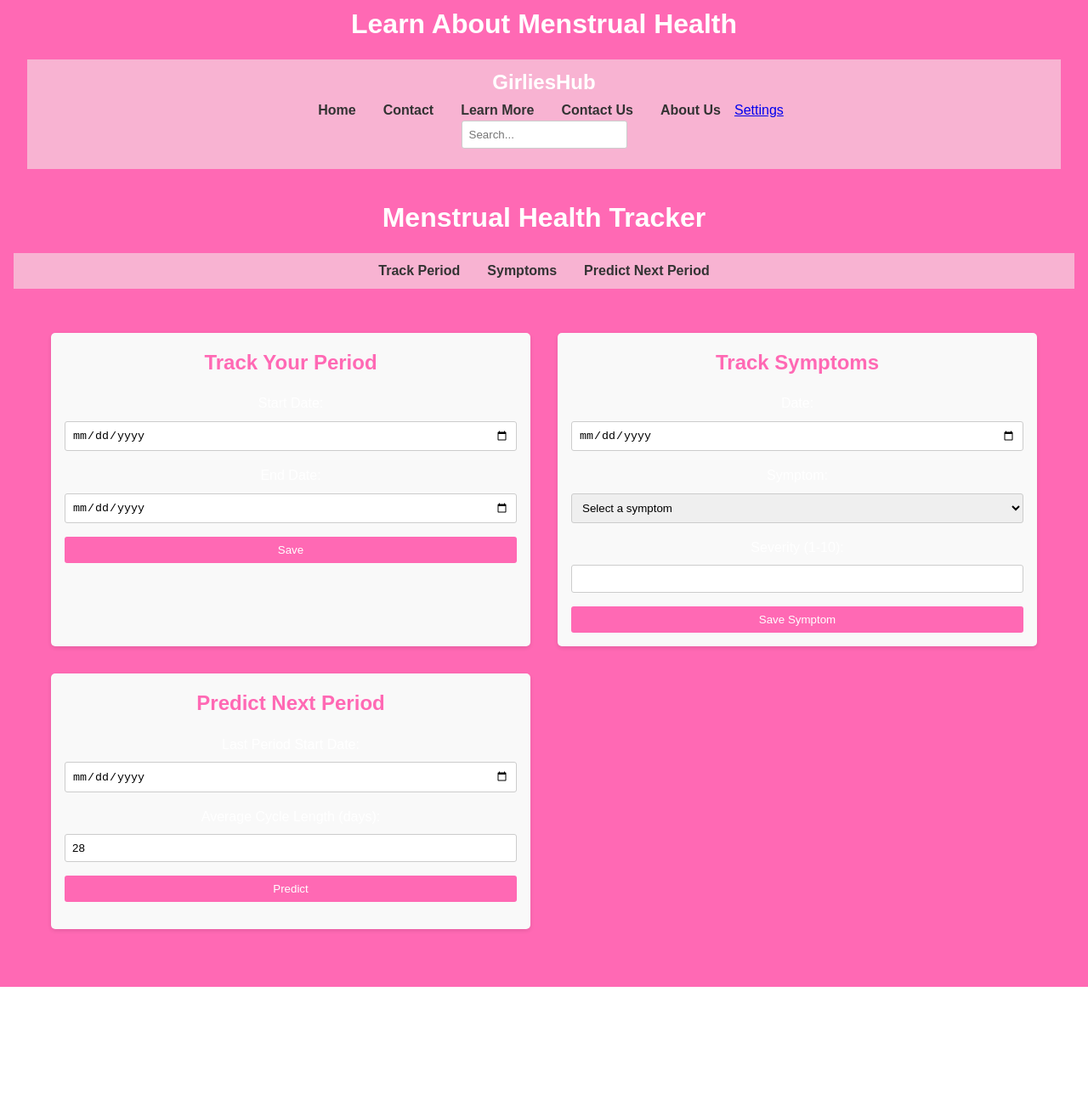
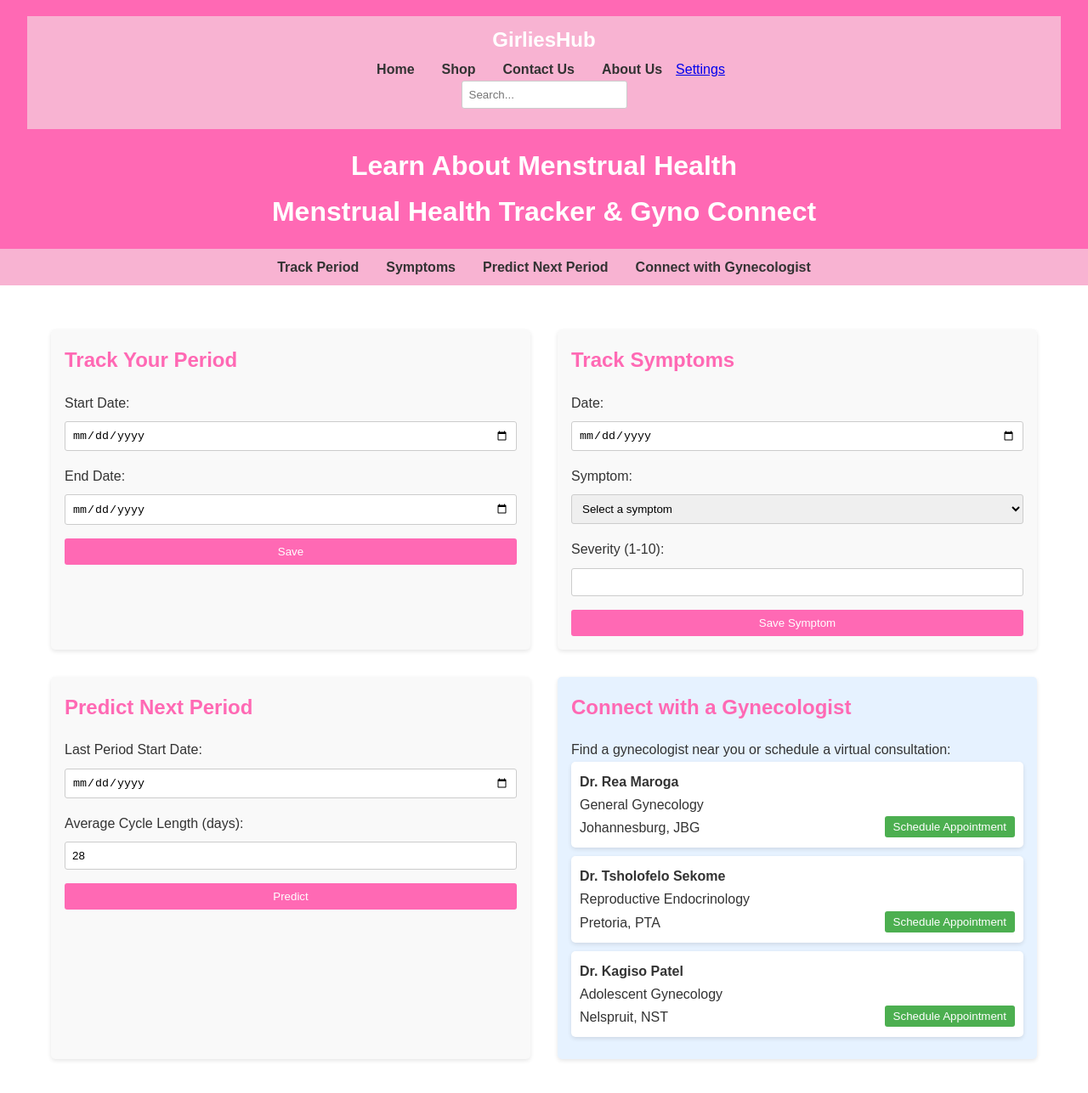
Before and after one commit to reaapunzell/Aquatutor, a plain HTML site: page track-period.html in a window 1280 px wide. Shown: the part 13-1300 px from the top of the page at 85% size. Before the commit the page ends 1175 px from the top, so only its background shows below. Drawn offline with Linux system fonts and the light colour scheme.

Commit message:
updated track period

```diff
--- a/track-period.html
+++ b/track-period.html
@@ -20,7 +20,7 @@
 
         body {
             font-family: Arial, sans-serif;
-            line-height: 1.6;
+            line-height: 1.7;
             color: var(--text-color);
             background-color: var(--background-color);
         }
@@ -126,40 +126,85 @@
         }
     </style>
 </head>
-<body> <header>
-    <h1>Learn About Menstrual Health</h1>
+<!DOCTYPE html>
+<html lang="en">
+<head>
+    <meta charset="UTF-8">
+    <meta name="viewport" content="width=device-width, initial-scale=1.0">
+    <title>Menstrual Health Tracker & Gyno Connect</title>
+    <style>
+        /* Existing styles remain unchanged */
+        /* ... */
+
+        /* Additional styles for gyno connection feature */
+        #gyno-connect {
+            background-color: #e6f2ff;
+        }
+
+        #gyno-list {
+            list-style-type: none;
+            padding: 0;
+        }
+
+        #gyno-list li {
+            background-color: #fff;
+            margin-bottom: 10px;
+            padding: 10px;
+            border-radius: 5px;
+            box-shadow: 0 2px 5px rgba(0, 0, 0, 0.1);
+        }
+
+        #gyno-list button {
+            background-color: #4CAF50;
+            color: white;
+            border: none;
+            padding: 5px 10px;
+            cursor: pointer;
+            border-radius: 3px;
+            float: right;
+        }
+
+        #gyno-list button:hover {
+            background-color: #45a049;
+        }
+    </style>
+</head>
+<body>
+    <header>
+
+
             <!-- Navigation -->
             <header>
                 <nav>
                     <h1>GirliesHub</h1>
                     <ul>
-                <li><a href="#index.html">Home</a></li>
-                <li><a href="#contact-us.html">Contact</a></li>
-                <li><a href="learnPeriods.html" class="btn">Learn More</a></lili>
+                        <li><a href="index.html">Home</a></li>
+                        <li><a href="purchaseProducts.html" class="btn">Shop</a></li>
                         <li><a href="contact-us.html" class="btn">Contact Us</a></li>
                         <li><a href="about-us.html" class="btn">About Us</a></li>
-                </li><a href="setting.html" class="btn">Settings</a></li>
+                        </li><a href="settings.html" class="btn">Settings</a></li>
                     </ul>
                     <div class="search-bar">
                         <input type="text" placeholder="Search...">
                     </div>
                 </nav>
             </header>
-    <header>
-        <h1>Menstrual Health Tracker</h1>
+            <h1>Learn About Menstrual Health</h1>
+        <h1>Menstrual Health Tracker & Gyno Connect</h1>
     </header>
     <nav>
         <ul>
             <li><a href="#track-period">Track Period</a></li>
             <li><a href="#symptoms">Symptoms</a></li>
             <li><a href="#predict">Predict Next Period</a></li>
+            <li><a href="#gyno-connect">Connect with Gynecologist</a></li>
         </ul>
     </nav>
     <div class="container">
         <main>
             <section id="track-period">
                 <h2>Track Your Period</h2>
-                <form>
+                <form id="period-form">
                     <label for="start-date">Start Date:</label>
                     <input type="date" id="start-date" required>
                     <label for="end-date">End Date:</label>
@@ -169,7 +214,7 @@
             </section>
             <section id="symptoms">
                 <h2>Track Symptoms</h2>
-                <form>
+                <form id="symptom-form">
                     <label for="symptom-date">Date:</label>
                     <input type="date" id="symptom-date" required>
                     <label for="symptom-type">Symptom:</label>
@@ -188,7 +233,7 @@
             </section>
             <section id="predict">
                 <h2>Predict Next Period</h2>
-                <form>
+                <form id="predict-form">
                     <label for="last-period">Last Period Start Date:</label>
                     <input type="date" id="last-period" required>
                     <label for="cycle-length">Average Cycle Length (days):</label>
@@ -197,18 +242,94 @@
                 </form>
                 <p id="prediction"></p>
             </section>
+            <section id="gyno-connect">
+                <h2>Connect with a Gynecologist</h2>
+                <p>Find a gynecologist near you or schedule a virtual consultation:</p>
+                <ul id="gyno-list">
+                    <!-- Gynecologists will be dynamically added here -->
+                </ul>
+            </section>
         </main>
     </div>
     <script>
-        // This is where you'd add JavaScript for functionality
-        // For example, handling form submissions and calculations
-        document.querySelector('#predict form').addEventListener('submit', function(e) {
+        // Function to save period data
+        function savePeriodData(startDate, endDate) {
+            let periodData = JSON.parse(localStorage.getItem('periodData')) || [];
+            periodData.push({ startDate, endDate });
+            localStorage.setItem('periodData', JSON.stringify(periodData));
+        }
+
+        // Function to save symptom data
+        function saveSymptomData(date, symptom, severity) {
+            let symptomData = JSON.parse(localStorage.getItem('symptomData')) || [];
+            symptomData.push({ date, symptom, severity });
+            localStorage.setItem('symptomData', JSON.stringify(symptomData));
+        }
+
+        // Function to predict next period
+        function predictNextPeriod(lastPeriod, cycleLength) {
+            const nextPeriod = new Date(lastPeriod);
+            nextPeriod.setDate(nextPeriod.getDate() + parseInt(cycleLength));
+            return nextPeriod;
+        }
+
+        // Event listener for period form submission
+        document.getElementById('period-form').addEventListener('submit', function(e) {
+            e.preventDefault();
+            const startDate = document.getElementById('start-date').value;
+            const endDate = document.getElementById('end-date').value;
+            savePeriodData(startDate, endDate);
+            alert('Period data saved successfully!');
+        });
+
+        // Event listener for symptom form submission
+        document.getElementById('symptom-form').addEventListener('submit', function(e) {
+            e.preventDefault();
+            const date = document.getElementById('symptom-date').value;
+            const symptom = document.getElementById('symptom-type').value;
+            const severity = document.getElementById('symptom-severity').value;
+            saveSymptomData(date, symptom, severity);
+            alert('Symptom data saved successfully!');
+        });
+
+        // Event listener for predict form submission
+        document.getElementById('predict-form').addEventListener('submit', function(e) {
             e.preventDefault();
             const lastPeriod = new Date(document.getElementById('last-period').value);
-            const cycleLength = parseInt(document.getElementById('cycle-length').value);
-            const nextPeriod = new Date(lastPeriod.getTime() + cycleLength * 24 * 60 * 60 * 1000);
+            const cycleLength = document.getElementById('cycle-length').value;
+            const nextPeriod = predictNextPeriod(lastPeriod, cycleLength);
             document.getElementById('prediction').textContent = `Your next period is predicted to start on ${nextPeriod.toDateString()}.`;
         });
+
+        // Sample gynecologists data (in a real application, this would come from a backend API)
+        const gynecologists = [
+            { name: "Dr. Rea Maroga", specialty: "General Gynecology", location: "Johannesburg, JBG" },
+            { name: "Dr. Tsholofelo Sekome", specialty: "Reproductive Endocrinology", location: "Pretoria, PTA" },
+            { name: "Dr. Kagiso Patel", specialty: "Adolescent Gynecology", location: "Nelspruit, NST" }
+        ];
+
+        // Function to display gynecologists
+        function displayGynecologists() {
+            const gynoList = document.getElementById('gyno-list');
+            gynecologists.forEach(gyno => {
+                const li = document.createElement('li');
+                li.innerHTML = `
+                    <strong>${gyno.name}</strong><br>
+                    ${gyno.specialty}<br>
+                    ${gyno.location}
+                    <button onclick="scheduleAppointment('${gyno.name}')">Schedule Appointment</button>
+                `;
+                gynoList.appendChild(li);
+            });
+        }
+
+        // Function to schedule appointment (placeholder)
+        function scheduleAppointment(gynoName) {
+            alert(`Appointment request sent to ${gynoName}. They will contact you soon to confirm.`);
+        }
+
+        // Call displayGynecologists when the page loads
+        window.onload = displayGynecologists;
     </script>
 </body>
 </html>
```
Lines whose indentation alone changed are shown as unchanged.
